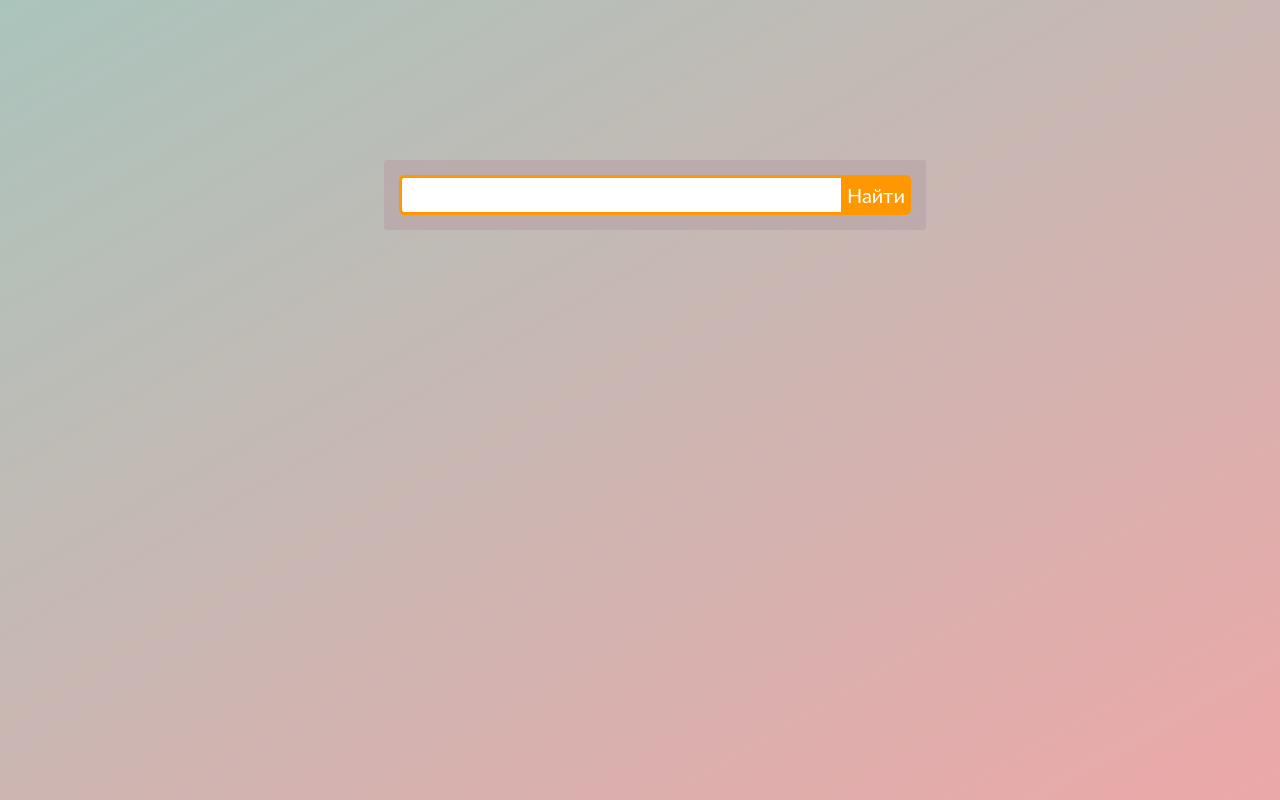
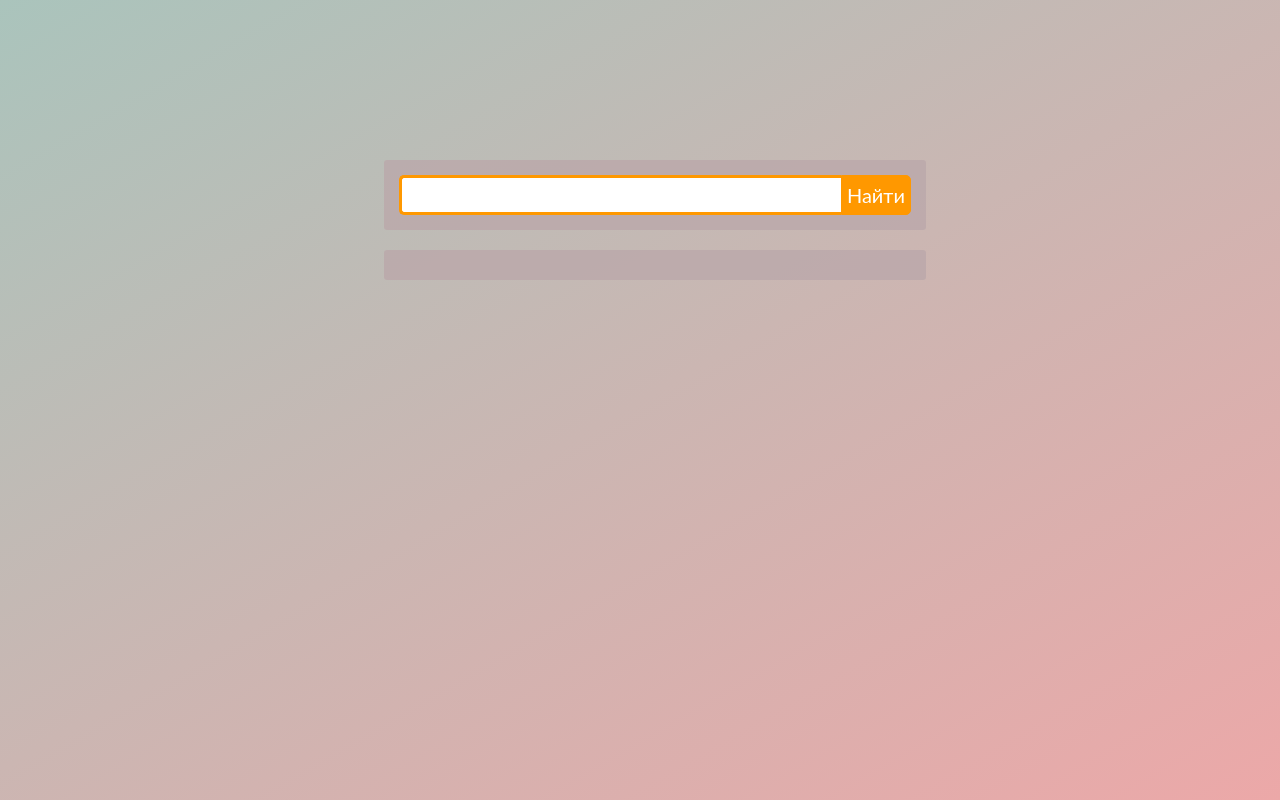
Before and after one commit to TheNnoitra/threePages, an Angular app: page /search in a window 1280 px wide. Built offline with nearby package versions, Linux system fonts and the light colour scheme.

Commit message:
обновление

```diff
--- a/src/mock-data/mock-company-data.ts
+++ b/src/mock-data/mock-company-data.ts
@@ -1,4 +1,4 @@
-import {CompanyUser} from "../interfaces/company.User";
+import {CompanyUser} from "../interfaces/company-user";
 
 export const CompanyUsers: CompanyUser[] = [
   {
--- a/src/modules/login-module/login-component/login-component.component.ts
+++ b/src/modules/login-module/login-component/login-component.component.ts
@@ -2,6 +2,7 @@ import {Component, OnInit} from '@angular/core';
 import {AuthorizeService} from "../../../services/authorize.service";
 import {User} from "../../../interfaces/user";
 import {Router} from "@angular/router";
+import {Observable} from "rxjs";
 
 
 @Component({
@@ -13,6 +14,7 @@ export class LoginComponentComponent implements OnInit {
 
   loginContent: LoginContent = {header: 'LOGIN', button: 'LOGIN'};
   loginMessage?: string;
+  //loginMessage: Observable<string> = new Observable<string>();
 
   registerContent: LoginContent = {header: 'SIGN UP', button: 'SIGN UP'};
   registerMessage?: string;
@@ -26,6 +28,7 @@ export class LoginComponentComponent implements OnInit {
   }
 
   tryLogin(userModel: User) {
+
     this.authorizeService.login(userModel.login, userModel.password)
       .subscribe({
         next: (user) => {
--- a/src/modules/search-module/search-component/seach-result/seach-result.component.ts
+++ b/src/modules/search-module/search-component/seach-result/seach-result.component.ts
@@ -1,23 +1,24 @@
 import {Component, Input, OnInit} from '@angular/core';
-import {CompanyUser} from "../../../../interfaces/company.User";
-import {BehaviorSubject, Observable, Subject} from "rxjs";
+import {CompanyUser} from "../../../../interfaces/company-user";
+import {BehaviorSubject, Observable, of, switchMap} from "rxjs";
 
 @Component({
   selector: 'app-seach-result',
   templateUrl: './seach-result.component.html',
   styleUrls: ['./seach-result.component.scss']
 })
-export class SeachResultComponent implements OnInit {
+export class SeachResultComponent implements OnInit{
 
-  @Input() searchResult$?: BehaviorSubject<CompanyUser[]>;
-  public noElementsToShow: boolean = false;
+  @Input() searchResult$?: Observable<CompanyUser[]>;
+
+  noElementsToShow?: Observable<boolean> = new BehaviorSubject(false);
 
   constructor() { }
 
   ngOnInit(): void {
-    this.searchResult$?.subscribe(
-      array => this.noElementsToShow = array.length > 0
-    )
+    this.noElementsToShow = this.searchResult$?.pipe(
+      switchMap(listArray => of(listArray.length > 0))
+    );
   }
 
 }
--- a/src/modules/search-module/search-component/search-component.component.ts
+++ b/src/modules/search-module/search-component/search-component.component.ts
@@ -1,7 +1,7 @@
 import {Component, OnInit} from '@angular/core';
 import {SearchService} from "../../../services/search.service";
-import {CompanyUser} from "../../../interfaces/company.User";
-import {BehaviorSubject} from "rxjs";
+import {CompanyUser} from "../../../interfaces/company-user";
+import {BehaviorSubject, Observable, Subject, switchMap, tap} from "rxjs";
 
 @Component({
   selector: 'app-search-component',
@@ -13,12 +13,13 @@ export class SearchComponentComponent {
   constructor(private searchService: SearchService) {
   }
 
-  resultItemList$: BehaviorSubject<CompanyUser[]> = new BehaviorSubject<CompanyUser[]>([]);
+  searchStr$: Subject<string> = new Subject<string>();
+  resultItemList$: Observable<CompanyUser[]> = this.searchStr$
+    .pipe(
+      switchMap(searchStr => this.searchService.search(searchStr))
+    );
 
   search(searchStr: string) {
-    this.searchService.search(searchStr)
-      .subscribe(
-        list => this.resultItemList$.next(list)
-      );
+    this.searchStr$.next(searchStr);
   }
 }
--- a/src/services/search.service.ts
+++ b/src/services/search.service.ts
@@ -1,7 +1,7 @@
 import {Injectable} from '@angular/core';
 import {filter, from, map, Observable, of} from "rxjs";
 import {CompanyUsers} from "../mock-data/mock-company-data";
-import {CompanyUser} from "../interfaces/company.User";
+import {CompanyUser} from "../interfaces/company-user";
 
 @Injectable({
   providedIn: 'root'
--- a/tsconfig.app.json
+++ b/tsconfig.app.json
@@ -8,7 +8,7 @@
   "files": [
     "src/main.ts",
     "src/polyfills.ts",
-    "src/interfaces/Login Component Content.ts"
+    "src/interfaces/login-component-content.ts"
   ],
   "include": [
     "src/**/*.d.ts"
```
Also changed, not shown: src/interfaces/company-user.ts (renamed from src/interfaces/company.User.ts), src/interfaces/login-component-content.ts (renamed from src/interfaces/Login Component Content.ts).
